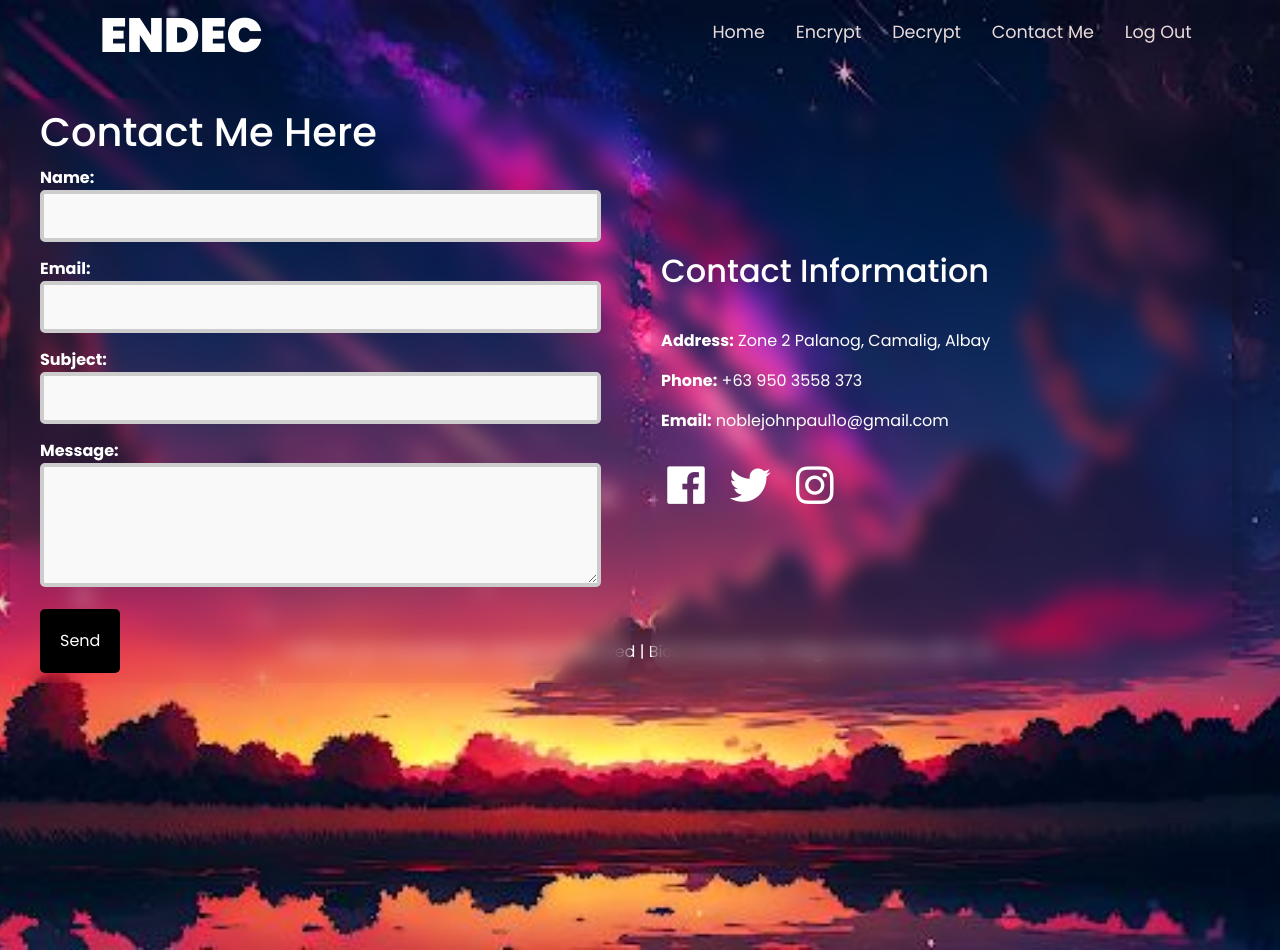
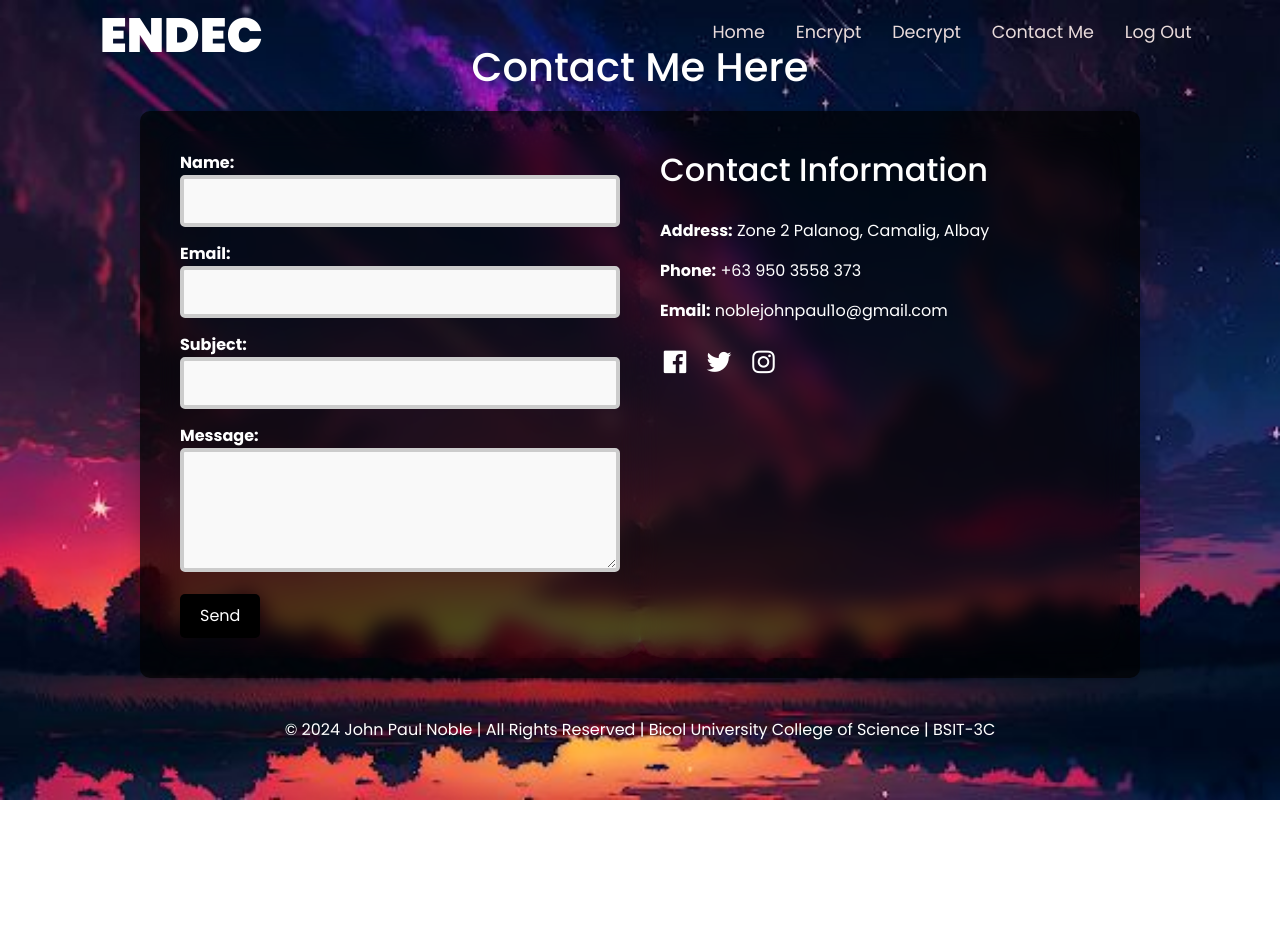
Before and after one commit to Jpnoble11/ACT--IAS, a plain HTML site: page contact.html in a window 1280 px wide. After the commit the page ends 800 px from the top, so only its background shows below. Drawn offline with nearby package versions, Linux system fonts and the light colour scheme.

Commit message:
cntact fix

```diff
--- a/contact.html
+++ b/contact.html
@@ -77,10 +77,9 @@
     </nav>
 
     <section class="contact">
+      <h1>Contact Me Here</h1>
       <div id="contact-container">
         <div id="contact-form">
-          <h1>Contact Me Here</h1>
-
           <form action="mailto:noblejohnpaul1o@gmail.com" method="POST">
             <label for="name">Name:</label>
             <input type="text" id="name" name="name" required />
@@ -103,17 +102,23 @@
           <p><strong>Phone:</strong> +63 950 3558 373</p>
           <p><strong>Email:</strong> noblejohnpaul1o@gmail.com</p>
 
-          <!-- Social Media Icons -->
           <div class="social-icons">
-            <a href="#"><i class="bx bxl-facebook-square"></i></a>
-            <a href="#"><i class="bx bxl-twitter"></i></a>
-            <a href="#"><i class="bx bxl-instagram"></i></a>
+            <a href="https://www.facebook.com/Imm.Satou?mibextid=ZbWKwL"
+              ><i class="bx bxl-facebook-square"></i
+            ></a>
+            <a href="https://x.com/johnpaulnbl?t=4v9DcU2X5aezWoHdzaB5Og&s=09"
+              ><i class="bx bxl-twitter"></i
+            ></a>
+            <a
+              href="https://www.instagram.com/iamtenseiii?igsh=djJ2NXQxdzBheHgx"
+              ><i class="bx bxl-instagram"></i
+            ></a>
           </div>
         </div>
       </div>
     </section>
 
-    <footer style="color: white; text-align: center; margin-top: 10px">
+    <footer>
       <p>
         &copy; 2024 John Paul Noble | All Rights Reserved | Bicol University
         College of Science | BSIT-3C
--- a/css/contact.css
+++ b/css/contact.css
@@ -3,45 +3,67 @@
 :root {
   --bg-color: #353b48;
 }
+
 * {
   margin: 0;
   padding: 0;
   box-sizing: border-box;
   font-family: "Poppins", sans-serif;
 }
+
+html,
 body {
-  min-height: 100vh;
+  height: 100%;
+}
+
+body {
   background: url(imgbg/bg.jpg) no-repeat;
   background-size: cover;
   background-position: center;
+  display: flex;
+  flex-direction: column;
+}
+
+.wrapper {
+  flex: 1;
+  display: flex;
+  flex-direction: column;
+  justify-content: center;
+  align-items: center;
 }
 
 .contact {
-  margin: 10px;
+  display: flex;
+  flex-direction: column;
+  align-items: center;
+  justify-content: center;
+  color: #fff;
+  margin-bottom: 20px;
+}
+
+.contact h1 {
+  text-align: center;
+  margin-bottom: 20px;
 }
 
 #contact-container {
-  align-items: center;
-  margin-top: 150px;
   display: flex;
-  max-width: 1900px;
-  width: 97%;
-  height: 60vh;
+  flex-wrap: wrap;
+  max-width: 1000px;
+  width: 100%;
+  height: auto;
+  padding: 20px;
   border-radius: 10px;
   box-shadow: 0 0 20px rgba(0, 0, 0, 0.2);
+  background-color: rgba(0, 0, 0, 0.7);
 }
 
-#contact-form {
+#contact-form,
+#contact-info {
   flex: 1;
-  padding: 10px 30px;
-  color: #fff;
+  padding: 20px;
   backdrop-filter: blur(10px);
   border-radius: 5%;
-}
-
-#contact-form h1 {
-  color: #fff;
-  margin-bottom: 10px;
 }
 
 #contact-form label {
@@ -62,7 +84,7 @@ body {
 #contact-form input[type="submit"] {
   background-color: black;
   color: #fff;
-  padding: 20px 20px;
+  padding: 10px 20px;
   border: none;
   border-radius: 5px;
   cursor: pointer;
@@ -75,17 +97,8 @@ body {
   border: 1px solid black;
 }
 
-#contact-info {
-  margin-left: 20px;
-  flex: 1;
-  padding: 150px 10px;
-  color: #fff;
-  backdrop-filter: blur(10px);
-  border-radius: 5%;
-}
-
 #contact-info h2 {
-  padding-bottom: 30px;
+  margin-bottom: 30px;
 }
 
 .social-icons {
@@ -93,13 +106,18 @@ body {
 }
 
 .social-icons a {
-  margin-top: 10px;
   margin-right: 10px;
   color: #fff;
-  font-size: 50px;
+  font-size: 30px;
   transition: color 0.3s ease;
 }
 
 .social-icons a:hover {
-  color: #fff;
+  color: #ccc;
 }
+
+footer {
+  color: white;
+  text-align: center;
+  margin-top: 20px;
+}
```
